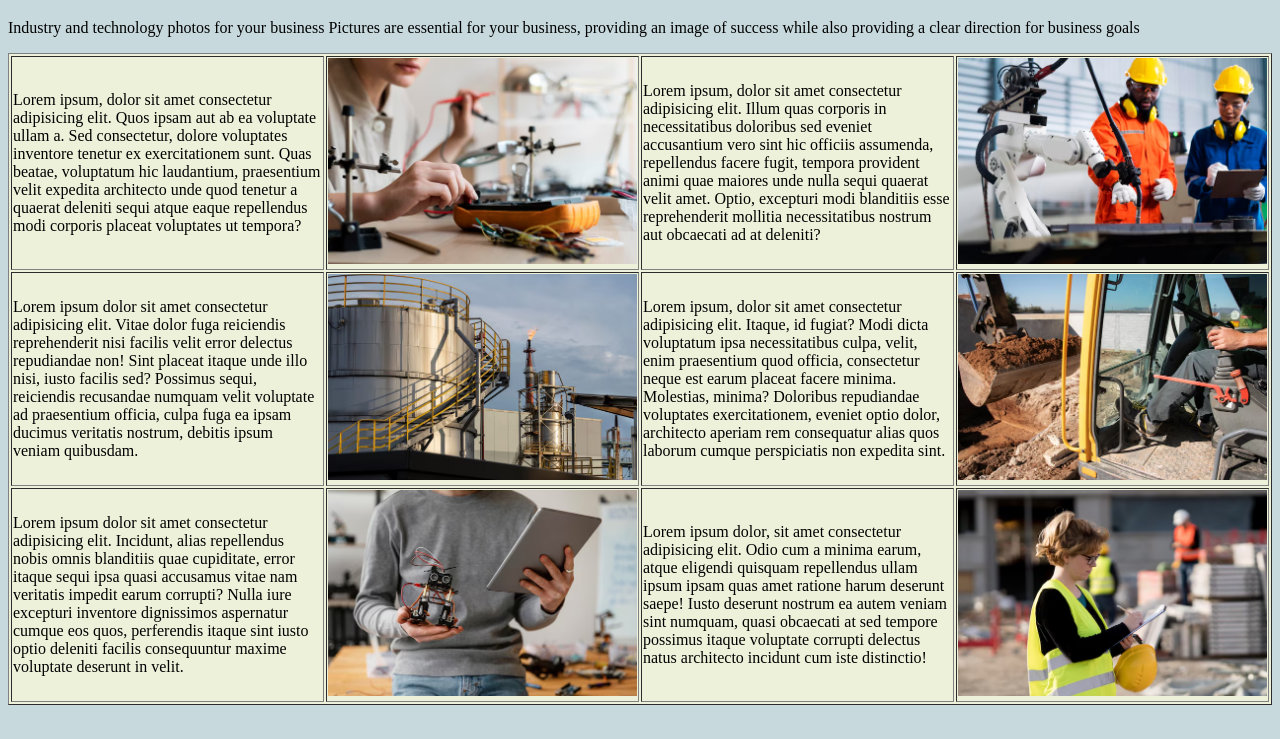
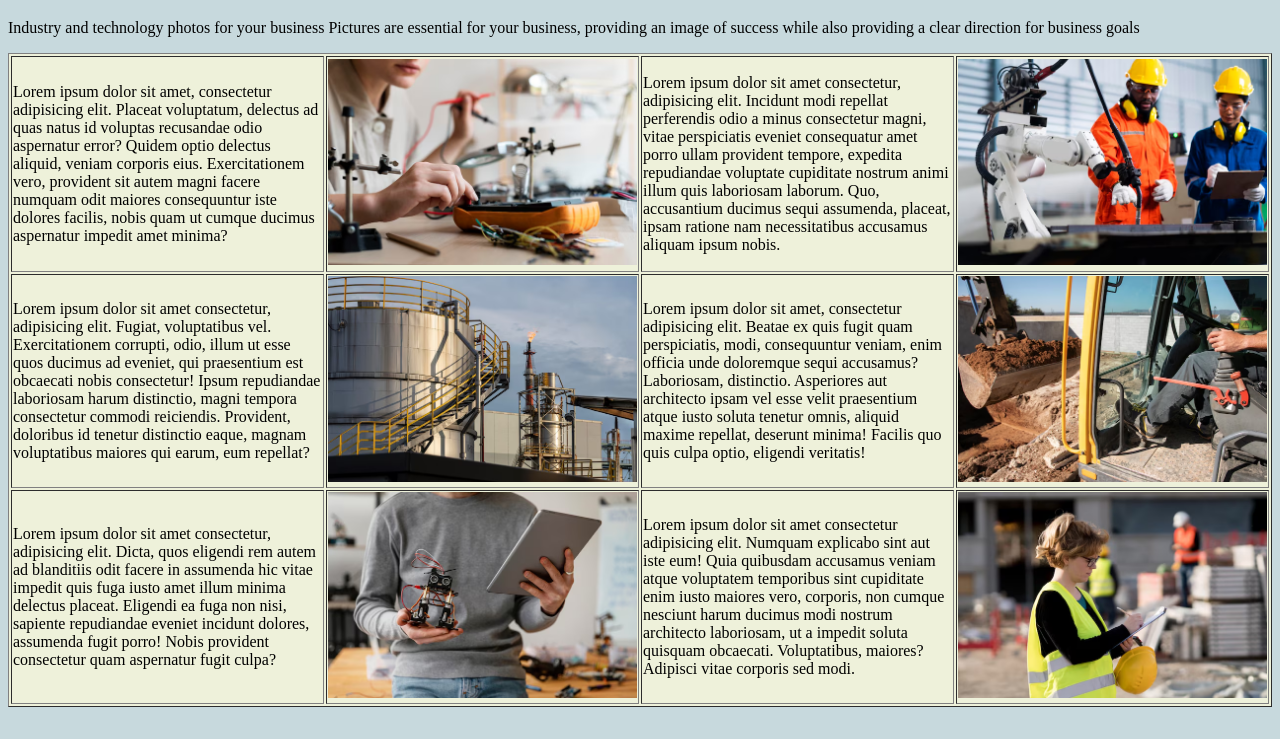
Before and after one commit to Nour4g/Assignment_1, a plain HTML site: page index.html in a window 1280 px wide. Shown: the part 61-800 px from the top of the page. Drawn offline with Linux system fonts and the light colour scheme.

Commit message:
Update index.html

```diff
--- a/index.html
+++ b/index.html
@@ -24,57 +24,72 @@
                                         <!--               Tr (1)                    -->
 
         <thead>
+
             <tr style="width: 100%;">
-        <td style="width: 25%;"> <p style="width: 100%;">Lorem ipsum, dolor sit amet consectetur adipisicing elit.
-             Quos ipsam aut ab ea voluptate ullam a. Sed consectetur, dolore voluptates inventore tenetur ex
-              exercitationem sunt. Quas beatae, voluptatum hic laudantium, praesentium velit expedita architecto unde quod tenetur
-               a quaerat deleniti sequi atque eaque repellendus modi corporis placeat
-                voluptates ut tempora?</p> </td>
+
+                <td style="width: 25%;"> <p style="width: 100%;">Lorem ipsum dolor sit amet, consectetur adipisicing elit. Placeat voluptatum, delectus
+                     ad quas natus id voluptas recusandae odio aspernatur error? Quidem optio delectus aliquid, veniam corporis eius. Exercitationem vero,
+                      provident sit autem magni facere numquam odit maiores consequuntur iste dolores facilis, nobis quam ut cumque ducimus aspernatur impedit
+                       amet minima?</p> </td>
+
                 <td style="width: 25%;"> <img src="photos/img1.avif" alt="Young female inventor creating in her workshop" style="width: 100%;"> </td>
-        <td style="width: 25%;"> <p style="width: 100%;">Lorem ipsum, dolor sit amet consectetur adipisicing elit. Illum quas corporis in necessitatibus doloribus sed eveniet
-            accusantium vero sint hic officiis assumenda, repellendus facere fugit, tempora provident animi quae maiores unde nulla
-            sequi quaerat velit amet. Optio, excepturi modi blanditiis esse reprehenderit mollitia necessitatibus nostrum aut obcaecati
-            ad at deleniti?</p> </td>
+
+                <td style="width: 25%;"> <p style="width: 100%;">Lorem ipsum dolor sit amet consectetur, adipisicing elit. Incidunt modi repellat perferendis
+                     odio a minus consectetur magni, vitae perspiciatis eveniet consequatur amet porro ullam provident tempore, expedita repudiandae voluptate
+                     cupiditate nostrum animi illum quis laboriosam laborum. Quo, accusantium ducimus sequi assumenda, placeat, ipsam ratione nam necessitatibus
+                      accusamus aliquam ipsum nobis.</p> </td>
+
                 <td style="width: 25%;"> <img src="photos/img2.avif" alt="Engineer cooperation male" style="width: 100%;"> </td>
 
             </tr>
+
         </thead>
 
                                         <!--               Tr (2)               -->
 
         <tbody>
+
             <tr style="width: 100%;" >
-        <td style="width: 25%;"> <p style="width: 100%;">Lorem ipsum dolor sit amet consectetur adipisicing elit. Vitae dolor fuga reiciendis reprehenderit nisi
-            facilis velit error delectus repudiandae non! Sint placeat itaque unde illo nisi, iusto facilis sed?
-            Possimus sequi, reiciendis recusandae numquam velit voluptate ad praesentium officia, culpa fuga ea ipsam ducimus
-            veritatis nostrum, debitis ipsum veniam quibusdam.</p></td>
+
+                <td style="width: 25%;"> <p style="width: 100%;">Lorem ipsum dolor sit amet consectetur, adipisicing elit. Fugiat, voluptatibus vel. Exercitationem
+                     corrupti, odio, illum ut esse quos ducimus ad eveniet, qui praesentium est obcaecati nobis consectetur! Ipsum repudiandae laboriosam harum
+                      distinctio, magni tempora consectetur commodi reiciendis. Provident, doloribus id tenetur distinctio eaque, magnam voluptatibus maiores
+                      qui earum, eum repellat?</p></td>
+
                 <td style="width: 25%;"> <img src="photos/img3.avif" alt="Environmental pollution" style="width: 100%;"> </td>
-        <td style="width: 25%;"> <p style="width: 100%;">Lorem ipsum, dolor sit amet consectetur adipisicing elit. Itaque, id fugiat? Modi dicta
-            voluptatum ipsa necessitatibus culpa, velit, enim praesentium quod officia, consectetur neque est
-            earum placeat facere minima. Molestias, minima? Doloribus repudiandae voluptates exercitationem, eveniet optio dolor,
-             architecto aperiam rem consequatur alias quos laborum cumque perspiciatis non expedita sint.</p> </td>
+
+                <td style="width: 25%;"> <p style="width: 100%;">Lorem ipsum dolor sit amet, consectetur adipisicing elit. Beatae ex quis fugit quam perspiciatis,
+                     modi, consequuntur veniam, enim officia unde doloremque sequi accusamus? Laboriosam, distinctio. Asperiores aut architecto ipsam vel esse
+                     velit praesentium atque iusto soluta tenetur omnis, aliquid maxime repellat, deserunt minima! Facilis quo quis culpa optio, eligendi
+                      veritatis!</p> </td>
+
                 <td style="width: 25%;"> <img src="photos/img4.avif" alt="Excavator for digging" style="width: 100%;"> </td>
             </tr>
+
         </tbody>
                                         <!--               Tr (3)                    -->
 
         <tfoot>
+
             <tr style="width: 100%;">
-        <td style="width: 25%;"> <p style="width: 100%;">Lorem ipsum dolor sit amet consectetur adipisicing elit. Incidunt, alias repellendus nobis omnis blanditiis
-             quae cupiditate, error itaque sequi ipsa quasi accusamus vitae nam veritatis impedit
-             earum corrupti? Nulla iure excepturi inventore dignissimos aspernatur cumque eos quos, perferendis itaque
-              sint iusto optio deleniti facilis consequuntur maxime voluptate deserunt in velit.</p> </td>
+                <td style="width: 25%;"> <p style="width: 100%;">Lorem ipsum dolor sit amet consectetur, adipisicing elit. Dicta, quos eligendi rem autem ad
+                    blanditiis odit facere in assumenda hic vitae impedit quis fuga iusto amet illum minima delectus placeat. Eligendi ea fuga non nisi, sapiente
+                     repudiandae eveniet incidunt dolores, assumenda fugit porro! Nobis provident consectetur quam aspernatur fugit culpa?</p> </td>
+
                 <td style="width: 25%;"> <img src="photos/img5.avif" alt="Man with tablet learning" style="width: 100%;"> </td>
-        <td style="width: 25%;"> <p style="width: 100%;">Lorem ipsum dolor, sit amet consectetur adipisicing elit. Odio cum a minima earum,
-             atque eligendi quisquam repellendus ullam ipsum ipsam quas amet ratione harum deserunt saepe!
-             Iusto deserunt nostrum ea autem veniam sint numquam, quasi obcaecati at sed tempore possimus itaque voluptate
-             corrupti delectus natus architecto incidunt cum iste distinctio!</p> </td>
+
+                <td style="width: 25%;"> <p style="width: 100%;">Lorem ipsum dolor sit amet consectetur adipisicing elit. Numquam explicabo sint aut iste eum! Quia
+                     quibusdam accusamus veniam atque voluptatem temporibus sint cupiditate enim iusto maiores vero, corporis, non cumque nesciunt harum ducimus
+                      modi nostrum architecto laboriosam, ut a impedit soluta quisquam obcaecati. Voluptatibus, maiores? Adipisci vitae corporis sed modi.</p> </td>
+
                 <td style="width: 25%;"> <img src="photos/img6.avif" alt="Side view of female architect working" style="width: 100%;"> </td>
             </tr>
+
         </tfoot>
 
     </table>
 
 
 </body>
+
 </html>
```
Lines whose indentation alone changed are shown as unchanged.
